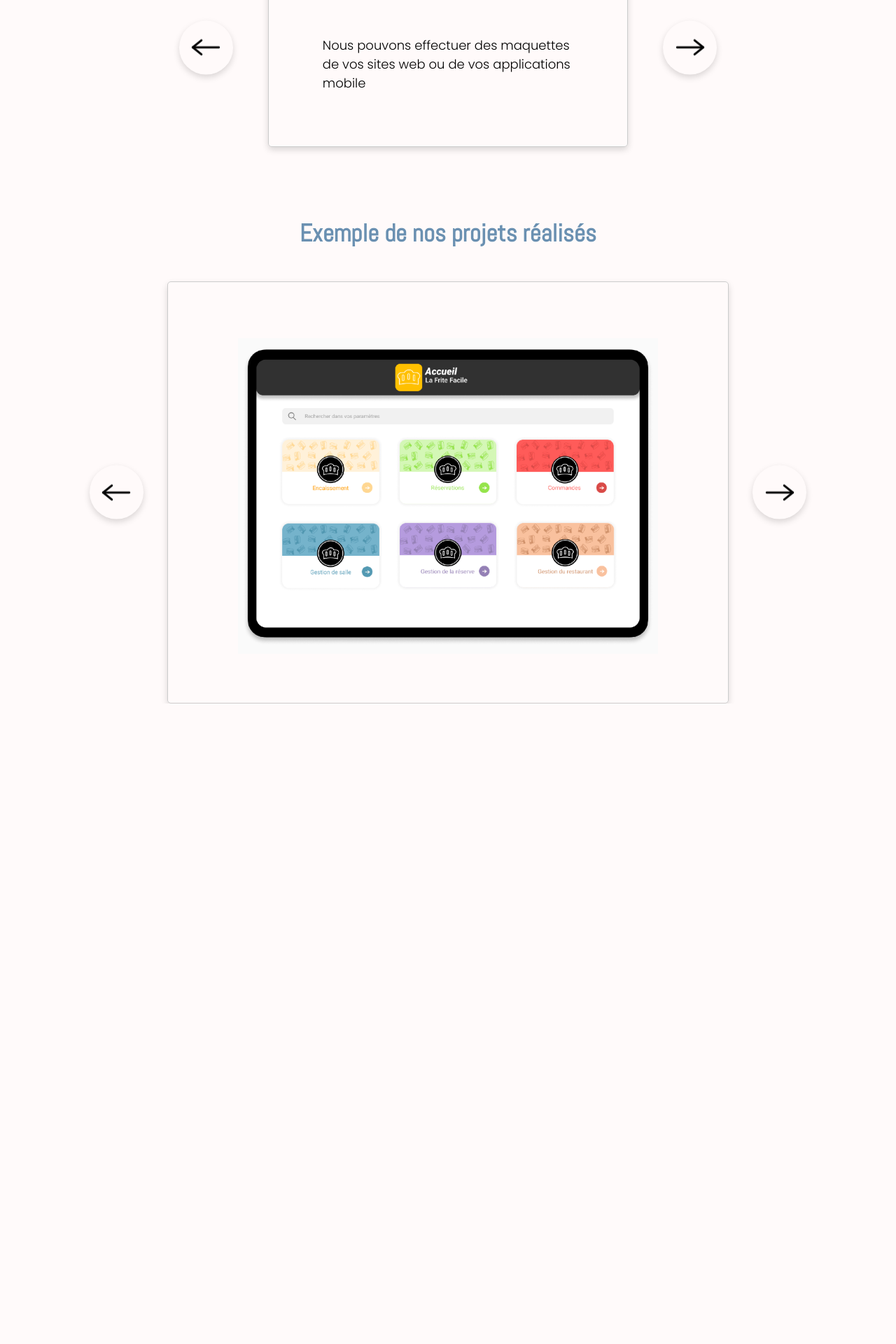
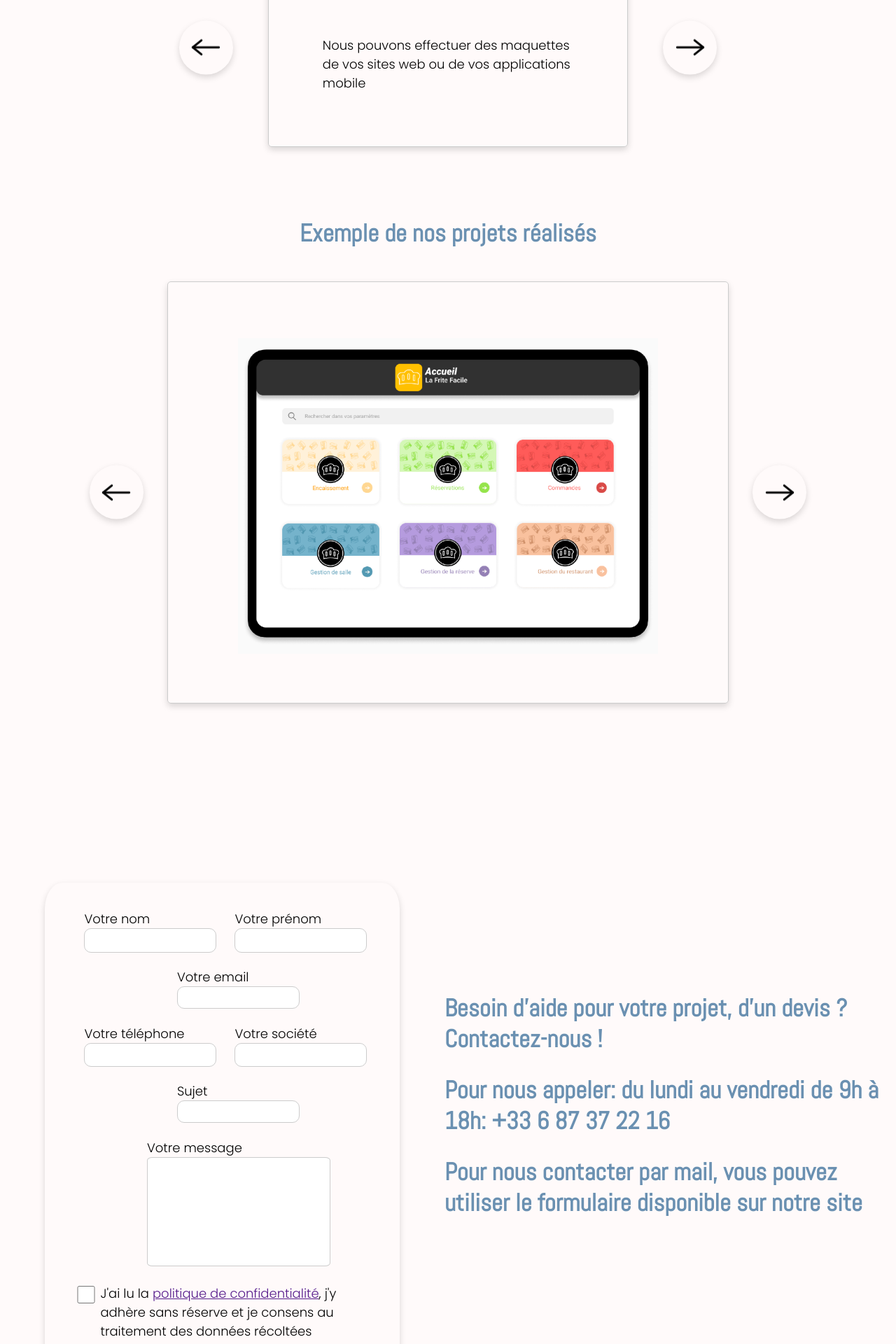
Before and after one commit to florianpoteau/landingpage, a PHP site: page / in a window 1280 px wide. Shown: the part 2160-4080 px from the top of the page at 70% size. Before the commit the page ends 3165 px from the top, so only its background shows below. Run offline with PHP 8.4, Linux system fonts and the light colour scheme.

Commit message:
add: formulaire

```diff
--- a/index.css
+++ b/index.css
@@ -6,6 +6,7 @@
 
 nav{
     box-shadow: var(--box-shadow);
+    align-items: center;
 }
 
 ul{
@@ -25,6 +26,19 @@ ul{
     flex: 2;
   }
 
+  #closeBtn{
+    display: none;
+  }
+
+  #imageResponsive{
+    display: none;
+  }
+
+
+
+
+
+
   /* Body */
 
   body{
@@ -43,7 +57,7 @@ ul{
     font-family: 'Noto Sans', sans-serif;
   }
 
-  p, li{
+  p, li, label{
     font-family: 'Abel', sans-serif;
     font-family: 'Noto Sans', sans-serif;
     font-family: 'Poppins', sans-serif;
@@ -203,6 +217,7 @@ font-size: 15px;
 
 .carousel1{
     position: relative;
+    margin-bottom: 20%;
 }
 
 .carousel-container1 {
@@ -260,3 +275,194 @@ font-size: 15px;
     margin-left: auto;
     margin-right: auto;
 }
+
+/* Formulaire */
+
+.flexForm{
+  display: flex;
+}
+
+.formcol1{
+  flex: 40%;
+  box-shadow: var(--box-shadow);
+  margin:5%;
+  margin-top: 0;
+  padding: 3%;
+  border-radius: 5%;
+}
+
+.formcol2{
+  flex: 60%;
+  margin-top: 10%;
+}
+
+.flexnomprenom, .flextelsociete{
+  display: flex;
+  justify-content: space-around;
+  margin-bottom: 5%;
+  width: 100%;
+}
+
+.containerEmail, .containersujet{
+  margin-right: auto;
+  margin-left: auto;
+  width:30%;
+  margin-bottom: 5%;
+}
+
+input{
+  width: 100%;
+  height: 25px;
+  border: none;
+      border:solid 1px #ccc;
+      border-radius: 10px;
+      padding: 2%;
+      transition: border-color 0.3s;
+}
+
+#name, #firstname, #societe, #tel{
+  width: 100%;
+}
+
+#email, #subject{
+  width: 130%;
+}
+
+input:focus {
+  border: 2px solid #80b6d1;
+  outline: none; /* Supprime le contour par défaut sur le focus */
+}
+
+
+.message{
+  margin-right: auto;
+  margin-left: auto;
+  width: 50%;
+}
+
+textarea{
+  resize: none;
+  border: none;
+  border: 1px solid #ccc;
+  border-radius: 3%;
+}
+
+textarea:focus{
+  border: 2px solid #80b6d1;
+  outline: none;
+}
+
+.containerCheckbox{
+  display: flex;
+  margin-bottom: 5%;
+  margin-top: 5%;
+}
+
+#checkbox{
+  padding: 0;
+  width: 20%;
+}
+
+.buttonContainer{
+  text-align: center;
+}
+
+.button {
+  display: inline-block;
+  padding: 10px 20px;
+  background-color: #007bff; /* Couleur de fond du bouton */
+  color: white; /* Couleur du texte */
+  border: none;
+  border-radius: 5px;
+  cursor: pointer;
+  transition: background-color 0.3s, transform 0.2s;
+  width: 30%;
+  height: 40px;
+}
+
+.button:hover {
+  background-color: #0056b3; /* Couleur de fond du bouton au survol */
+  transform: scale(1.05); /* Effet d'agrandissement au survol */
+}
+
+
+
+
+/* Media screen */
+
+@media only screen and (max-width: 600px) {
+
+  nav{
+    display: flex;
+    padding-left: 5%;
+    gap: 40%;
+  }
+
+      #imageResponsive{
+        display: block;
+      }
+
+      /* Sidenav menu */
+
+  #closeBtn{
+    display: block;
+  }
+
+  ul{
+    flex-direction: column;
+  }
+
+  .sidenav {
+    height: 100%;
+    width: 250px;
+    position: fixed;
+    z-index: 1;
+    top: 0;
+    left: -250px;
+    background-color: #e8e8e8;
+    padding-top: 60px;
+    transition: left 0.5s ease;
+  }
+
+  /* Sidenav menu links */
+  .sidenav a {
+    padding: 8px 8px 8px 32px;
+    text-decoration: none;
+    font-size: 25px;
+    color: #818181;
+    display: block;
+    transition: 0.3s;
+  }
+
+  .sidenav a:hover {
+    color: #111;
+  }
+
+  .sidenav ul {
+    list-style-type: none;
+    padding: 0;
+    margin: 0;
+  }
+
+  /* Active class */
+  .sidenav.active {
+    left: 0;
+  }
+
+  /* Close btn */
+  .sidenav .close {
+    position: absolute;
+    top: 0;
+    right: 25px;
+    font-size: 36px;
+  }
+
+  /* Icône burger */
+  .burger-icon span {
+    display: block;
+    width: 35px;
+    height: 5px;
+    background-color: black;
+    margin: 6px 0;
+  }
+    }
--- a/index.html
+++ b/index.html
@@ -13,6 +13,9 @@
 	</head>
 	<body>
 		<nav>
+
+			<div id="mySidenav" class="sidenav">
+				<a id="closeBtn" href="#" class="close">×</a>
 				<ul>
 					<li class="listeNav"><img class="logo" src="images/devatopia.png" alt="devatopia"/></li>
 					<li class="listeNav">Equipe</li>
@@ -20,6 +23,17 @@
 					<li class="listeNav">Services</li>
 					<li class="listeNav">Contact</li>
 				</ul>
+			</div>
+			<a href="#" id="openBtn">
+				<span class="burger-icon">
+					<span></span>
+					<span></span>
+					<span></span>
+				</span>
+			</a>
+
+			<img id="imageResponsive" class="logo" src="images/devatopia.png" alt="devatopia"/>
+
 		</nav>
 
 		<div class="intro">
@@ -54,7 +68,7 @@
 
 		<div class="intro">
 
-			<h2>Une équipe dédiée à vos projet</h2>
+			<h2>Une équipe dédiée à votre projet</h2>
 			<p>Nous sommes basés dans le valenciennois et avons pour objectif de répondre à vos besoins. Notre agence est spécialisée dans la conception et le développement de vos applications web et mobile, mais aussi de votre base de données. Pour finir, nous pouvons vous proposer des formations sur nos domaines d'expertise.</p>
 
 		</div>
@@ -173,12 +187,108 @@
 
 
 				</div>
-				<div></div>
 				<img src="images/fleche-gauche.png" class="prevBtn1" alt="">
 				<img src="images/fleche-droite.png" class="nextBtn1" alt="">
 			</div>
 		</div>
 
+		<!-- Formulaire !-->
+
+		<div class="flexForm">
+
+			<div class="formcol1">
+
+
+				<form action="">
+
+					<div class="flexnomprenom">
+
+						<div class="name">
+
+							<label for="name">Votre nom</label>
+							<br>
+							<input type="text" id="name">
+						</div>
+						<div class="firstname">
+							<label for="firstname">Votre prénom</label>
+							<br>
+							<input type="text" id="firstname">
+						</div>
+
+
+					</div>
+
+					<div class="containerEmail">
+						<label for="email">Votre email</label>
+						<br>
+						<input type="email" id="email">
+					</div>
+
+					<div class="flextelsociete">
+
+						<div>
+							<label for="phone">Votre téléphone</label>
+							<br>
+							<input type="tel" id="tel">
+						</div>
+
+						<div>
+
+							<label for="société">Votre société</label>
+							<br>
+							<input type="text" id="societe">
+
+						</div>
+					</div>
+
+					<div class="containersujet">
+
+						<label for="subject">Sujet</label>
+						<br>
+						<input type="text" id="subject">
+
+					</div>
+
+					<div class="message">
+
+						<label for="message">Votre message</label>
+
+						<textarea name="message" id="message" cols="30" rows="10"></textarea>
+
+					</div>
+
+					<div class="containerCheckbox">
+						<input type="checkbox" id="checkbox" required>
+						<label for="checkbox">J'ai lu la
+							<a href="">politique de confidentialité</a>,
+																																																																								    j'y adhère sans réserve et je consens au traitement des données récoltées
+						</label>
+					</div>
+
+
+					<div class="buttonContainer">
+
+						<button class="button">Envoyer</button>
+
+					</div>
+				</form>
+
+			</div>
+
+			<div class="formcol2">
+
+				<h2>Besoin d'aide pour votre projet, d'un devis ?
+					<br>
+					Contactez-nous !</h2>
+
+				<h2>Pour nous appeler: du lundi au vendredi de 9h à 18h: +33 6 87 37 22 16</h2>
+				<h2>Pour nous contacter par mail, vous pouvez utiliser le formulaire disponible sur notre site</h2>
+
+			</div>
+
+		</div>
+
+
 		<script src="index.js"></script>
 	</body>
 </html>
--- a/index.js
+++ b/index.js
@@ -1,3 +1,22 @@
+var sidenav = document.getElementById("mySidenav");
+var openBtn = document.getElementById("openBtn");
+var closeBtn = document.getElementById("closeBtn");
+
+openBtn.onclick = openNav;
+closeBtn.onclick = closeNav;
+
+/* Set the width of the side navigation to 250px */
+function openNav() {
+  sidenav.classList.add("active");
+}
+
+/* Set the width of the side navigation to 0 */
+function closeNav() {
+  sidenav.classList.remove("active");
+}
+
+
+
 const carouselSlide = document.querySelector(".carousel-slide");
 const prevBtn = document.querySelector(".prevBtn");
 const nextBtn = document.querySelector(".nextBtn");
```
Also changed, not shown: 2 other files. Lines whose indentation alone changed are shown as unchanged.
